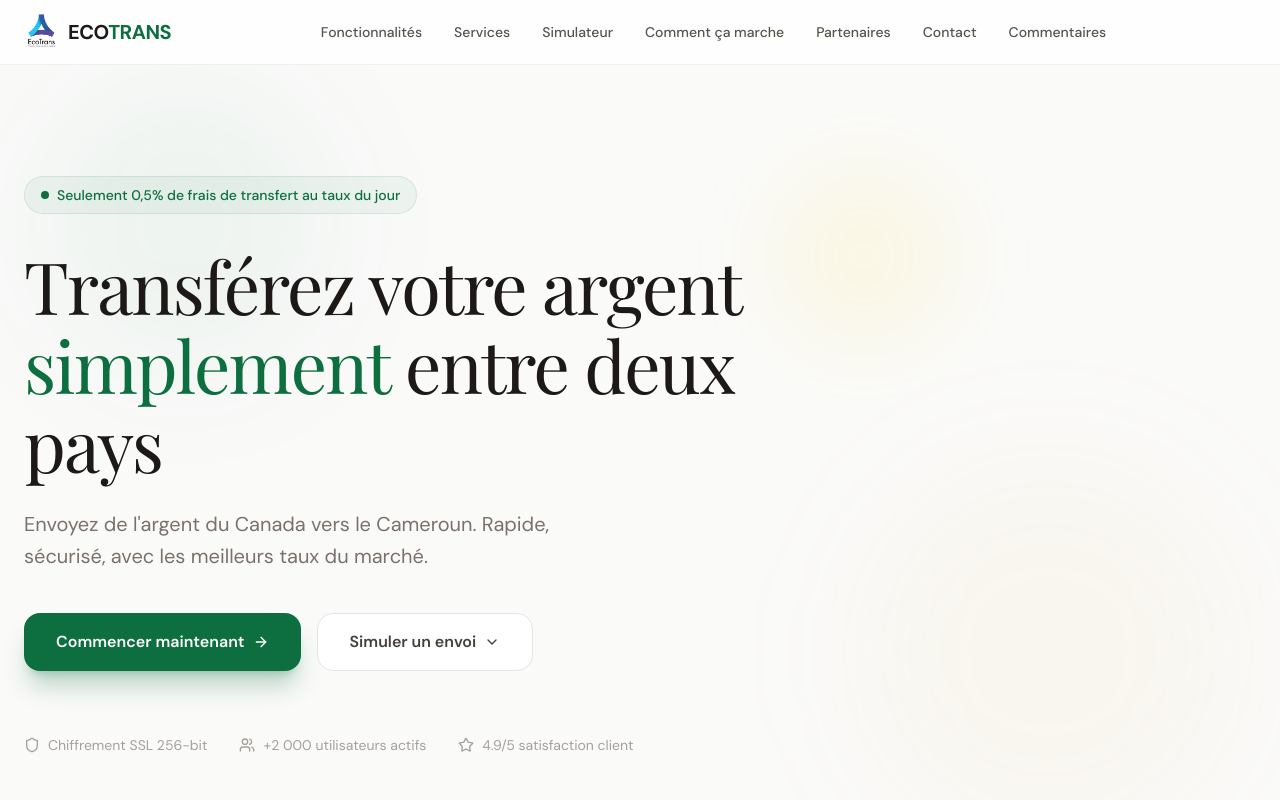
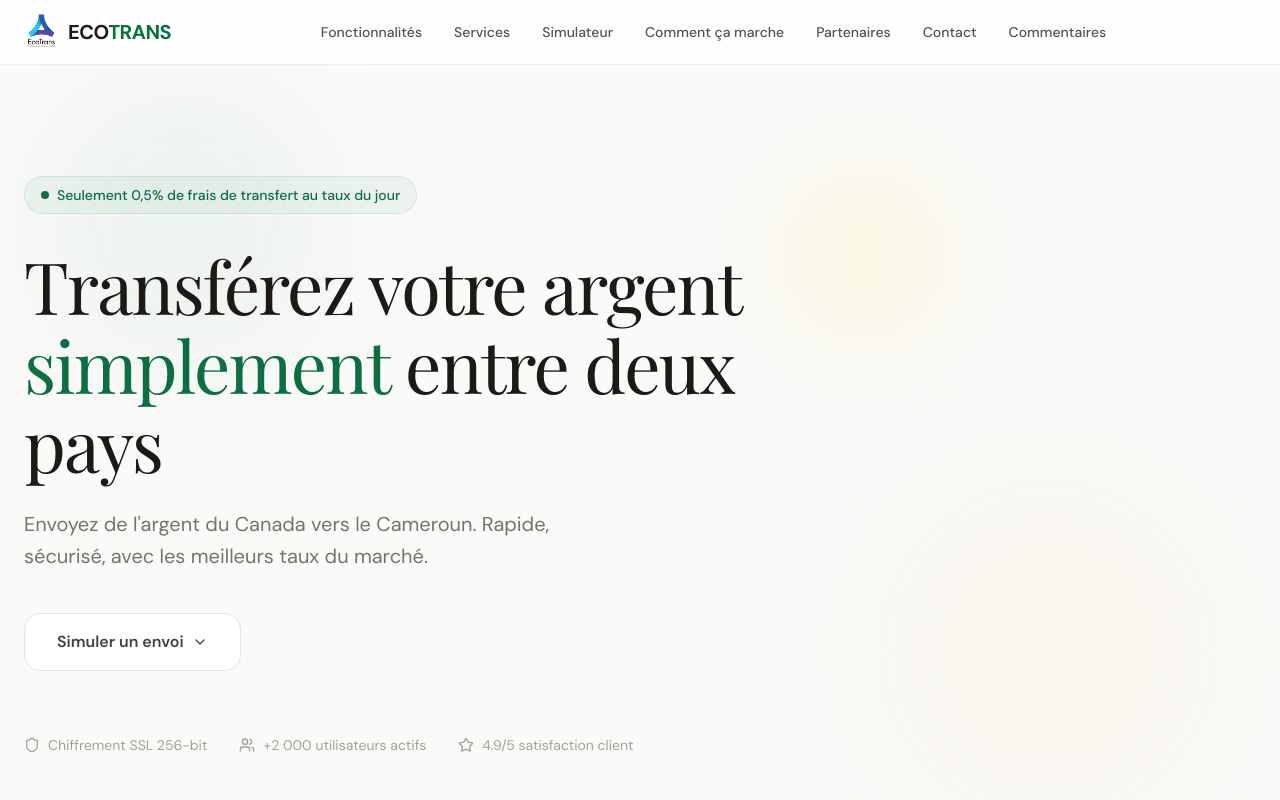
Before and after one commit to archi-cyber/TransfertMoney, a Next.js app: page / in a window 1280 px wide. Shown: the top 800 px of the page. Built offline with nearby package versions, Linux system fonts and the light colour scheme; no server answers; a web font is replaced by a local one.

Commit message:
Update page.tsx
Signed-off-by: ghislotf-source <ghislotf@gmail.com>

```diff
--- a/app/page.tsx
+++ b/app/page.tsx
@@ -356,13 +356,7 @@ export default function LandingPage() {
               custom={3}
               className="flex flex-col sm:flex-row gap-4"
             >
-              <Link
-                href="/auth/register"
-                className="group inline-flex items-center justify-center gap-2 px-8 py-4 text-base font-semibold text-white bg-[#0d6e3f] hover:bg-[#094d2c] rounded-2xl transition-all shadow-xl shadow-[#0d6e3f]/25 hover:shadow-[#0d6e3f]/40 hover:-translate-y-0.5"
-              >
-                Commencer maintenant
-                <ArrowRight className="w-4 h-4 group-hover:translate-x-1 transition-transform" />
-              </Link>
+
               <a
                 href="#calculator"
                 className="inline-flex items-center justify-center gap-2 px-8 py-4 text-base font-semibold text-stone-700 bg-white hover:bg-stone-100 rounded-2xl border border-stone-200 transition-all"
```
